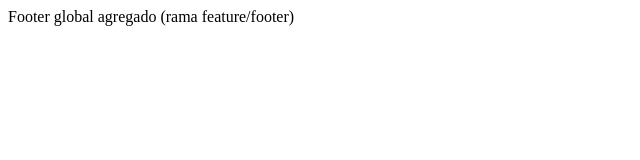
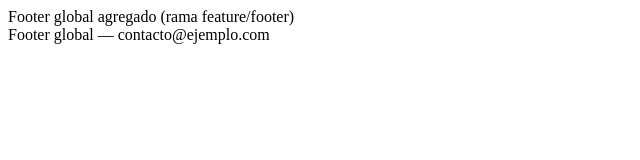
Before and after one commit to baastian23/EV1-repo, a plain HTML site: page index.html in a window 1280 px wide. Shown: the whole page, without its empty margins (0-640 px from the left). Drawn offline with Linux system fonts and the light colour scheme.

Commit message:
feat: incorporar footer global (closes #2)

```diff
--- a/index.html
+++ b/index.html
@@ -1 +1,2 @@
 <footer>Footer global agregado (rama feature/footer)</footer>
+<footer>Footer global — contacto@ejemplo.com</footer>
```
